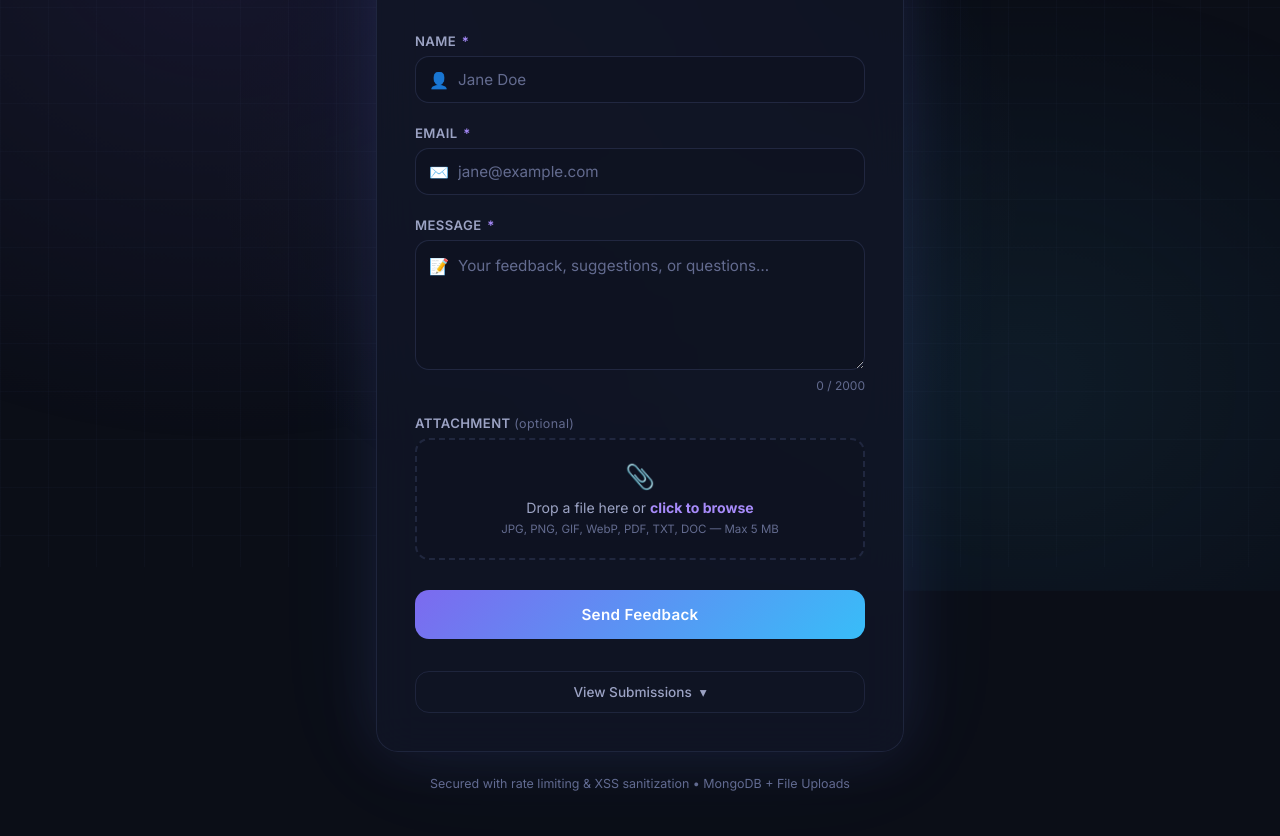
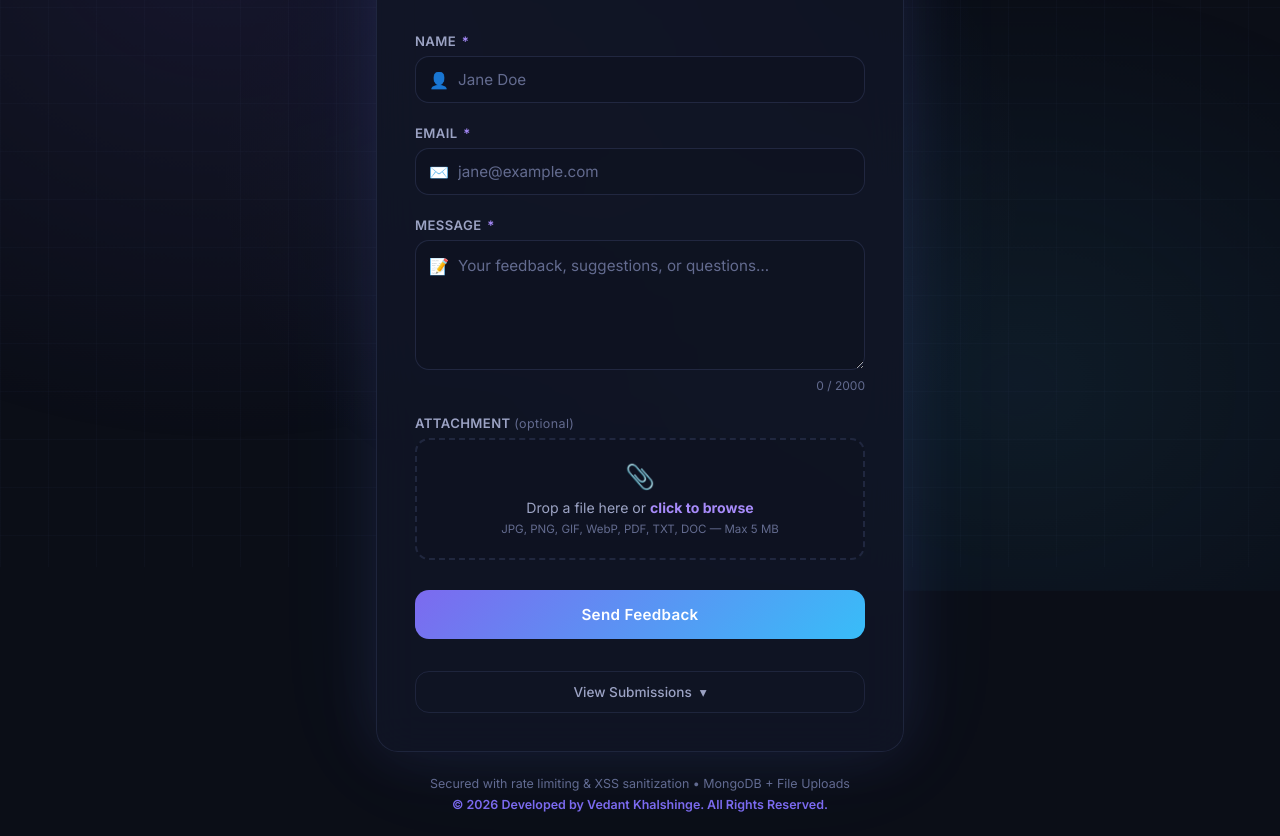
Before and after one commit to VedantKhalshinge/Feedback-Form-Submission-Frontend-Backend-, a website: page public/index.html in a window 1280 px wide. Shown: the part 233-1069 px from the top of the page. Before the commit the page ends 1048 px from the top, so only its background shows below. Drawn offline with Linux system fonts and the light colour scheme.

Commit message:
Add copyright and ownership credits to prevent unauthorized copying

```diff
--- a/public/index.html
+++ b/public/index.html
@@ -1,3 +1,10 @@
+<!--
+  =============================================================================
+  © 2026 Vedant Khalshinge. All Rights Reserved.
+  This code is the intellectual property of Vedant Khalshinge.
+  Unauthorized copying, modification, or distribution is strictly prohibited.
+  =============================================================================
+-->
 <!DOCTYPE html>
 <html lang="en">
 <head>
@@ -131,7 +138,10 @@
     </div>
 
     <div class="form-footer">
-      Secured with rate limiting &amp; XSS sanitization &bull; MongoDB + File Uploads
+      Secured with rate limiting &amp; XSS sanitization &bull; MongoDB + File Uploads<br/>
+      <span style="display:inline-block; margin-top: 6px; color: var(--accent-start); font-weight: 600;">
+        &copy; 2026 Developed by Vedant Khalshinge. All Rights Reserved.
+      </span>
     </div>
   </div>
 
```
Also changed, not shown: public/styles.css (+7 -0 lines), server.js (+7 -0 lines), README.md (added), 1 other file.
